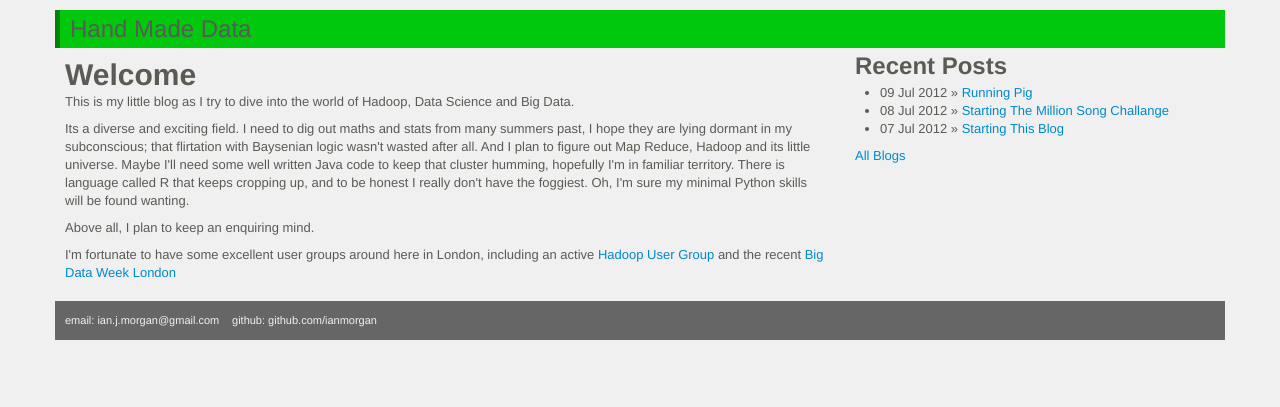
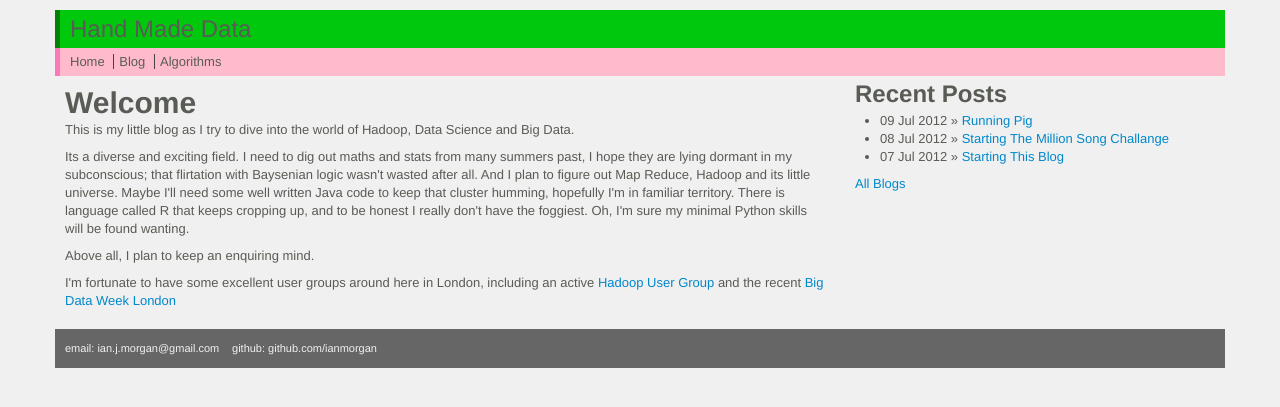
Before and after one commit to ianmorgan/handmadedata.com, a Jekyll site: the page built from index.html, in a window 1280 px wide. Shown: the top 407 px of the page. Built offline with Jekyll 4.4.1, drawn with Linux system fonts in a browser that asks for light colours; Markdown is read by kramdown in place of the engine named in the settings.

Commit message:
added blog links

```diff
--- a/_includes/html_head.html
+++ b/_includes/html_head.html
@@ -1,4 +1,5 @@
 <meta http-equiv="Content-type" content="text/html; charset=utf-8">
-<link href="/assets/bootstrap/css/bootstrap.css" rel="stylesheet" type="text/css">
-<link href="/assets/bootstrap/css/bootstrap-responsive.css" rel="stylesheet" type="text/css">
+<meta name="viewport" content="width=device-width, initial-scale=1.0">
+<link href="/assets/bootstrap/css/bootstrap.min.css" rel="stylesheet" type="text/css">
+<link href="/assets/bootstrap/css/bootstrap-responsive.min.css" rel="stylesheet" type="text/css">
 <link href="/assets/css/content.css" rel="stylesheet" type="text/css">
--- a/_layouts/post.html
+++ b/_layouts/post.html
@@ -14,8 +14,19 @@
 					Hand Made Data
 				</div>
 			</div>
+		</div>
 
-		</div>
+			<div class="row">
+				<div class="span12">
+					<div id="menu">
+						<ul>
+							<li class="active">Home</li>
+							<li>Blog</li>
+							<li>Algorithms</li>
+						 </ul>
+					</div>
+				</div>
+			</div>
 		<div class="row">
 			<div class="span8">
 				<div id="content">
--- a/assets/css/content.css
+++ b/assets/css/content.css
@@ -1,3 +1,8 @@
+body {
+	background-color: #F0F0F0;
+	color: #585c54;
+}
+
 #header {
 	margin-top:10px;
 	background-color: #00C90D;
@@ -6,10 +11,31 @@
 	border-left: 5px solid #008209;
 }
 
-body {
-	background-color: #F0F0F0;
-	color: #585c54;
+
+#menu {
+	background-color: #ffbbcc;
+	font-size: 13px;
+	padding:5px;
+	border-left:5px solid #ff77bb;
 }
+
+#menu ul {
+	list-style: none;
+	display: inline;
+	margin-left:0px;
+}
+
+#menu ul li {
+	display: inline;
+	border-left: 1px solid #444;
+	padding-right: 5px;
+	padding-left: 5px;
+}
+
+#menu ul li:first-child {
+	border-left: none;
+}
+
 
 #content {
 	margin-left:10px;
```
Also changed, not shown: _layouts/default.html (+11 -0 lines).
